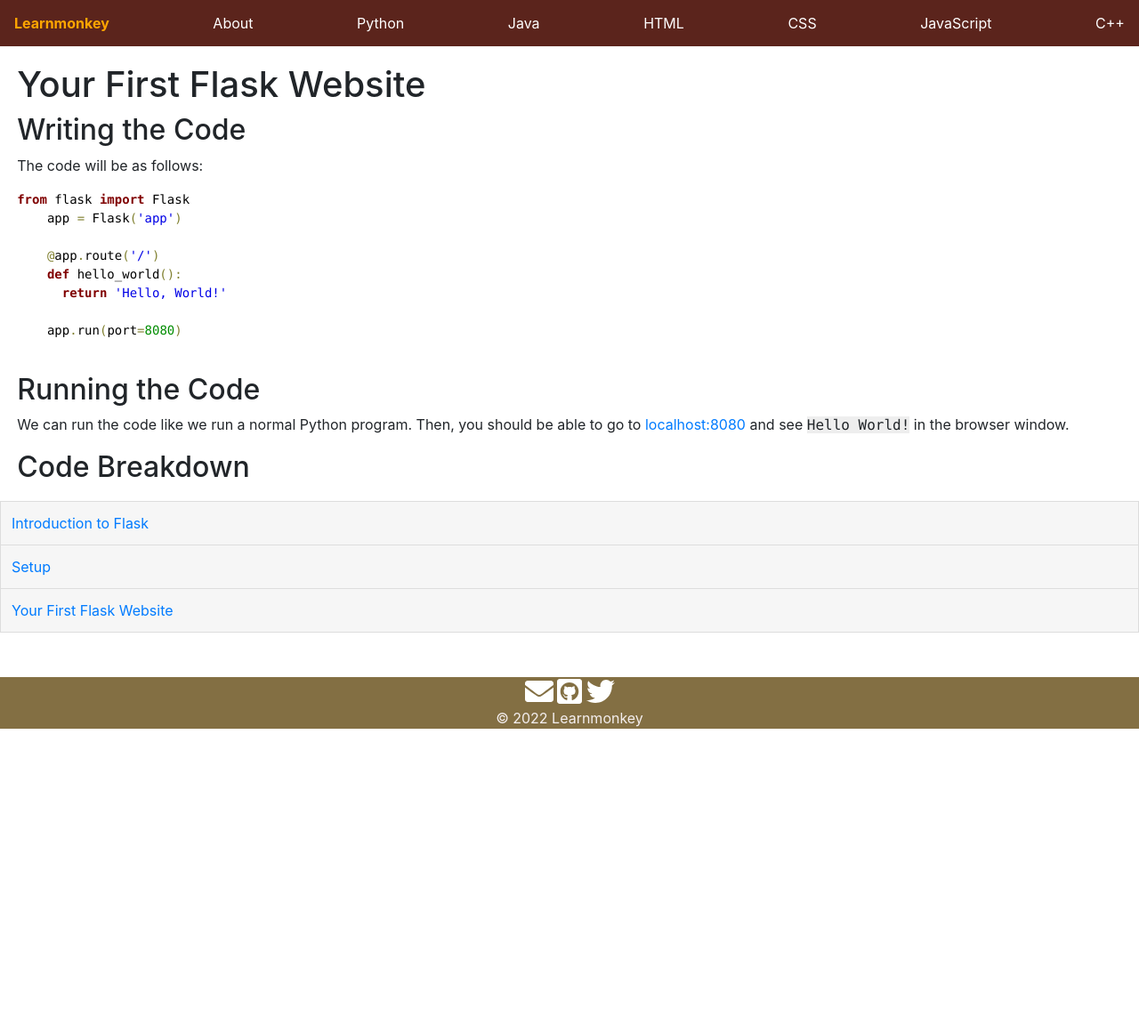
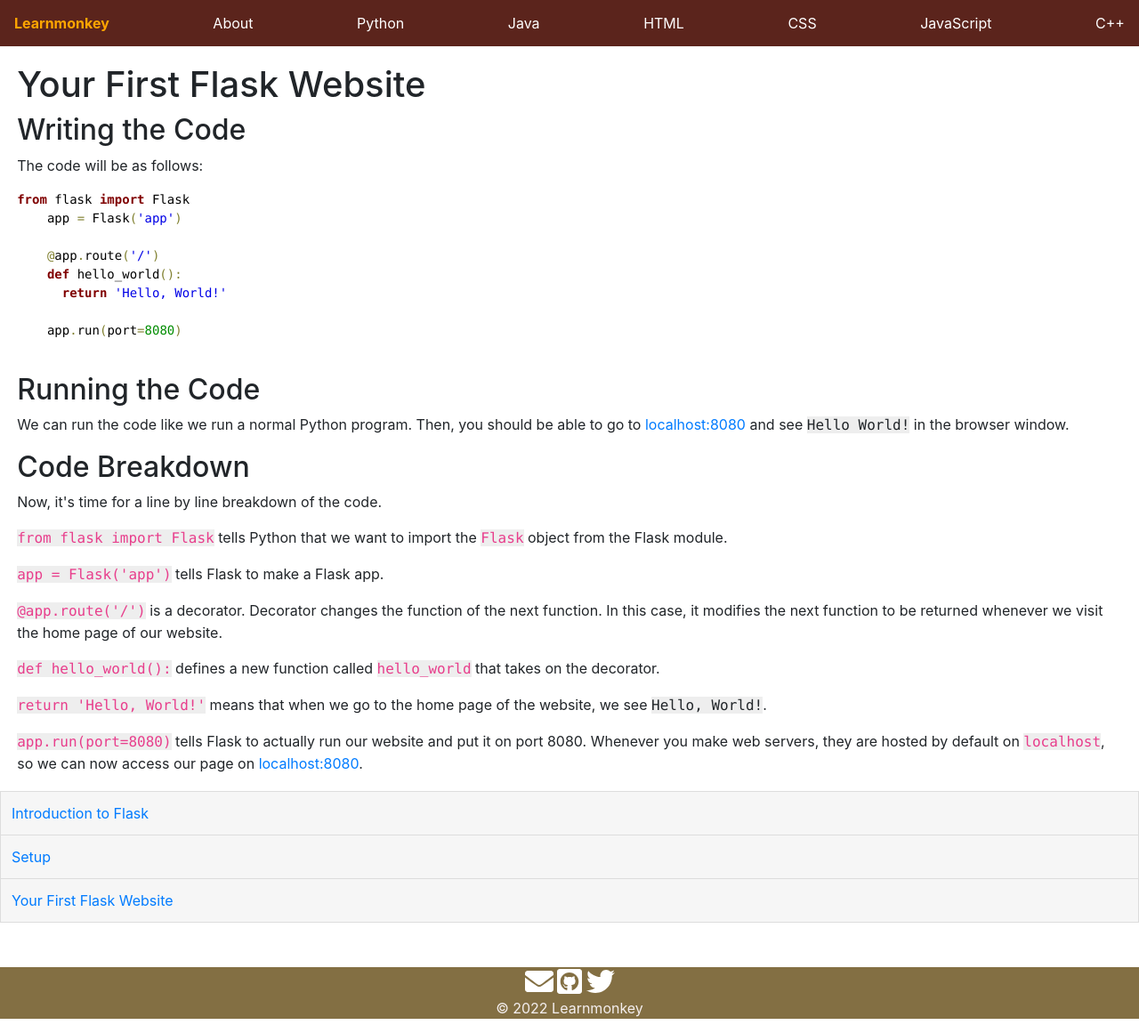
Before and after one commit to learnmonkey/learnmonkey.github.io, a Jekyll site: the page built from programming/python/flask/your-first-flask-website.html, in a window 1280 px wide and 1161 px high. Shown: the whole window at 89% size. Built offline with Jekyll 4.4.1, drawn with Linux system fonts in a browser that asks for light colours.

Commit message:
code breakdown

```diff
--- a/programming/python/flask/your-first-flask-website.html
+++ b/programming/python/flask/your-first-flask-website.html
@@ -27,4 +27,11 @@ layout: flask
 
 <section>
   <h2>Code Breakdown</h2>
+  <p>Now, it's time for a line by line breakdown of the code.</p>
+  <p><code>from flask import Flask</code> tells Python that we want to import the <code>Flask</code> object from the Flask module.</p>
+  <p><code>app = Flask('app')</code> tells Flask to make a Flask app.</p>
+  <p><code>@app.route('/')</code> is a decorator. Decorator changes the function of the next function. In this case, it modifies the next function to be returned whenever we visit the home page of our website.</p>
+  <p><code>def hello_world():</code> defines a new function called <code>hello_world</code> that takes on the decorator.</p>
+  <p><code>return 'Hello, World!'</code> means that when we go to the home page of the website, we see <samp>Hello, World!</samp>.</p>
+  <p><code>app.run(port=8080)</code> tells Flask to actually run our website and put it on port 8080. Whenever you make web servers, they are hosted by default on <code>localhost</code>, so we can now access our page on <a href="localhost:8080">localhost:8080</a>.</p>
 </section>
```
